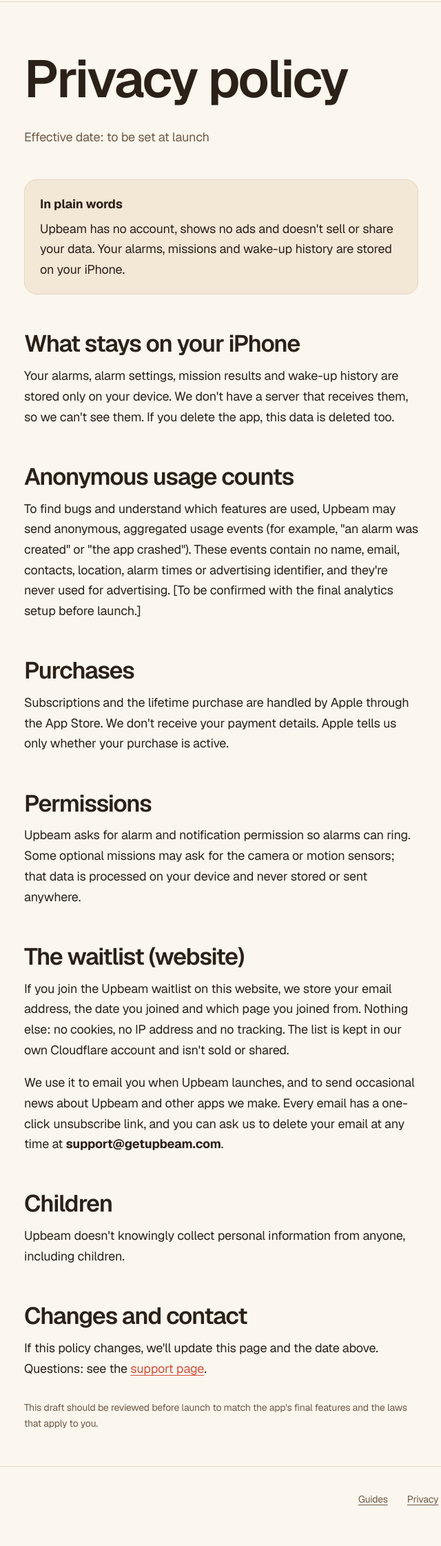
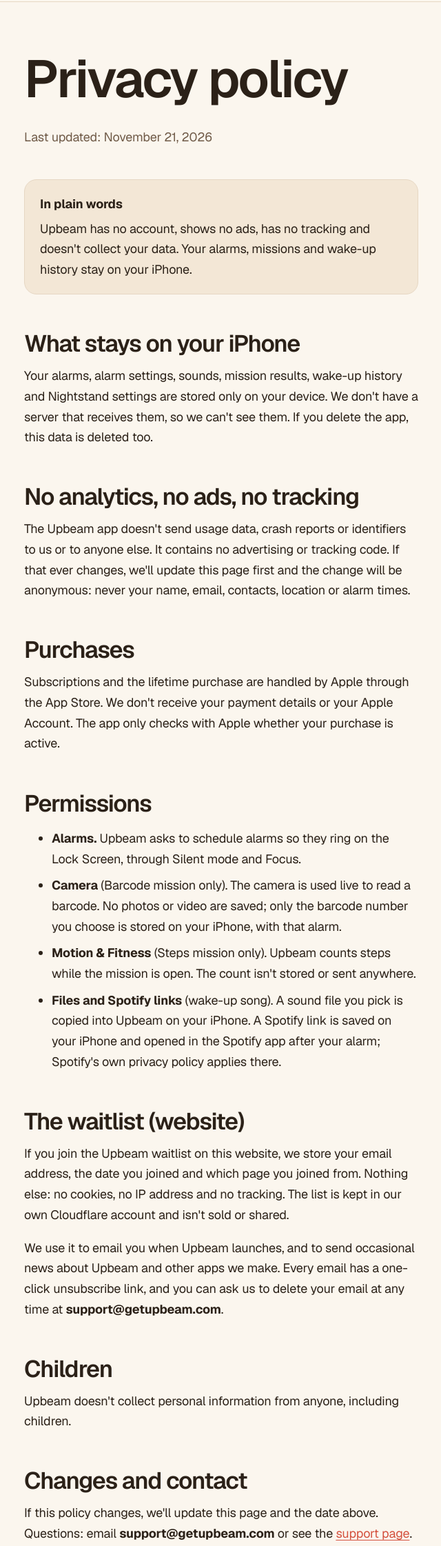
Before and after one commit to KalekidanA/upbeam-site, a plain HTML site: page privacy.html in a window 1280 px wide. Shown: the part 60-2302 px from the top of the page at 69% size, without its empty margins (319-959 px from the left). Drawn offline with nearby package versions, Linux system fonts and the light colour scheme.

Commit message:
Privacy and support pages: match the launch app
No analytics in the app; camera, motion and wake-song permissions explained;
new FAQs for backup alarms, Still up?, missions and Nightstand; Restore purchases path.

Co-Authored-By: Claude Opus 5.5 <noreply@anthropic.com>

```diff
--- a/privacy.html
+++ b/privacy.html
@@ -4,7 +4,7 @@
 <meta charset="utf-8">
 <meta name="viewport" content="width=device-width,initial-scale=1">
 <title>Privacy Policy | Upbeam</title>
-<meta name="description" content="Upbeam's privacy policy: no account, no ads, your alarms and wake-up history stay on your iPhone.">
+<meta name="description" content="Upbeam's privacy policy: no account, no ads, no tracking. Your alarms and wake-up history stay on your iPhone.">
 <link rel="canonical" href="https://getupbeam.com/privacy.html">
 <link rel="icon" href="favicon.svg" type="image/svg+xml">
 <link rel="preconnect" href="https://fonts.googleapis.com"><link rel="preconnect" href="https://fonts.gstatic.com" crossorigin>
@@ -18,31 +18,35 @@
   <a class="l" href="support.html">Support</a>
 </div></nav>
 <article class="article">
-<header><h1>Privacy policy</h1><p class="sub">Effective date: to be set at launch</p></header>
-<div class="tldr"><strong>In plain words</strong>Upbeam has no account, shows no ads and doesn't sell or share your data. Your alarms, missions and wake-up history are stored on your iPhone.</div>
+<header><h1>Privacy policy</h1><p class="sub">Last updated: November 21, 2026</p></header>
+<div class="tldr"><strong>In plain words</strong>Upbeam has no account, shows no ads, has no tracking and doesn't collect your data. Your alarms, missions and wake-up history stay on your iPhone.</div>
 
 <h2>What stays on your iPhone</h2>
-<p>Your alarms, alarm settings, mission results and wake-up history are stored only on your device. We don't have a server that receives them, so we can't see them. If you delete the app, this data is deleted too.</p>
+<p>Your alarms, alarm settings, sounds, mission results, wake-up history and Nightstand settings are stored only on your device. We don't have a server that receives them, so we can't see them. If you delete the app, this data is deleted too.</p>
 
-<h2>Anonymous usage counts</h2>
-<p>To find bugs and understand which features are used, Upbeam may send anonymous, aggregated usage events (for example, "an alarm was created" or "the app crashed"). These events contain no name, email, contacts, location, alarm times or advertising identifier, and they're never used for advertising. [To be confirmed with the final analytics setup before launch.]</p>
+<h2>No analytics, no ads, no tracking</h2>
+<p>The Upbeam app doesn't send usage data, crash reports or identifiers to us or to anyone else. It contains no advertising or tracking code. If that ever changes, we'll update this page first and the change will be anonymous: never your name, email, contacts, location or alarm times.</p>
 
 <h2>Purchases</h2>
-<p>Subscriptions and the lifetime purchase are handled by Apple through the App Store. We don't receive your payment details. Apple tells us only whether your purchase is active.</p>
+<p>Subscriptions and the lifetime purchase are handled by Apple through the App Store. We don't receive your payment details or your Apple Account. The app only checks with Apple whether your purchase is active.</p>
 
 <h2>Permissions</h2>
-<p>Upbeam asks for alarm and notification permission so alarms can ring. Some optional missions may ask for the camera or motion sensors; that data is processed on your device and never stored or sent anywhere.</p>
+<ul>
+<li><strong>Alarms.</strong> Upbeam asks to schedule alarms so they ring on the Lock Screen, through Silent mode and Focus.</li>
+<li><strong>Camera</strong> (Barcode mission only). The camera is used live to read a barcode. No photos or video are saved; only the barcode number you choose is stored on your iPhone, with that alarm.</li>
+<li><strong>Motion &amp; Fitness</strong> (Steps mission only). Upbeam counts steps while the mission is open. The count isn't stored or sent anywhere.</li>
+<li><strong>Files and Spotify links</strong> (wake-up song). A sound file you pick is copied into Upbeam on your iPhone. A Spotify link is saved on your iPhone and opened in the Spotify app after your alarm; Spotify's own privacy policy applies there.</li>
+</ul>
 
 <h2>The waitlist (website)</h2>
 <p>If you join the Upbeam waitlist on this website, we store your email address, the date you joined and which page you joined from. Nothing else: no cookies, no IP address and no tracking. The list is kept in our own Cloudflare account and isn't sold or shared.</p>
 <p>We use it to email you when Upbeam launches, and to send occasional news about Upbeam and other apps we make. Every email has a one-click unsubscribe link, and you can ask us to delete your email at any time at <strong>support@getupbeam.com</strong>.</p>
 
 <h2>Children</h2>
-<p>Upbeam doesn't knowingly collect personal information from anyone, including children.</p>
+<p>Upbeam doesn't collect personal information from anyone, including children.</p>
 
 <h2>Changes and contact</h2>
-<p>If this policy changes, we'll update this page and the date above. Questions: see the <a href="support.html">support page</a>.</p>
-<p class="small" style="margin:30px 0 50px">This draft should be reviewed before launch to match the app's final features and the laws that apply to you.</p>
+<p style="margin-bottom:50px">If this policy changes, we'll update this page and the date above. Questions: email <strong>support@getupbeam.com</strong> or see the <a href="support.html">support page</a>.</p>
 </article>
 <footer><div class="wrap">
   <a class="logo" href="index.html"><i></i>Upbeam</a>
--- a/sitemap.xml
+++ b/sitemap.xml
@@ -1,8 +1,8 @@
 <?xml version="1.0" encoding="UTF-8"?>
 <urlset xmlns="http://www.sitemaps.org/schemas/sitemap/0.9">
   <url><loc>https://getupbeam.com/</loc><lastmod>2026-11-19</lastmod></url>
-  <url><loc>https://getupbeam.com/privacy.html</loc><lastmod>2026-11-19</lastmod></url>
-  <url><loc>https://getupbeam.com/support.html</loc><lastmod>2026-11-19</lastmod></url>
+  <url><loc>https://getupbeam.com/privacy.html</loc><lastmod>2026-11-21</lastmod></url>
+  <url><loc>https://getupbeam.com/support.html</loc><lastmod>2026-11-21</lastmod></url>
   <url><loc>https://getupbeam.com/guides/</loc><lastmod>2026-11-19</lastmod></url>
   <url><loc>https://getupbeam.com/guides/why-you-sleep-through-your-alarm.html</loc><lastmod>2026-11-19</lastmod></url>
   <url><loc>https://getupbeam.com/guides/how-to-stop-hitting-snooze.html</loc><lastmod>2026-11-19</lastmod></url>
```
Also changed, not shown: support.html (+10 -7 lines).
